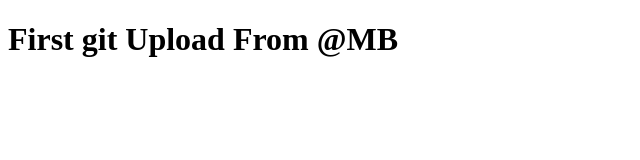
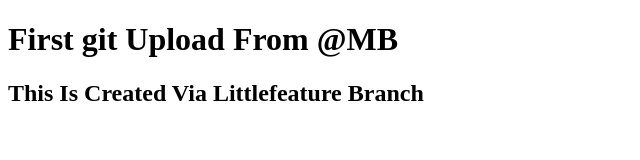
Before and after one commit to Vimu-Kale/MB-First-Repo, a plain HTML site: page index.html in a window 1280 px wide. Shown: the whole page, without its empty margins (0-640 px from the left). Drawn offline with Linux system fonts and the light colour scheme.

Commit message:
changes made via littlefeature branch

```diff
--- a/index.html
+++ b/index.html
@@ -10,6 +10,8 @@
 
 <body>
     <h1 id="1" onClick="hello()" title=" click to get alert">First git Upload From @MB</h1>
+    <h2>This Is Created Via Littlefeature Branch
+    </h2>
     <script src="script.js" />
 </body>
 
```
